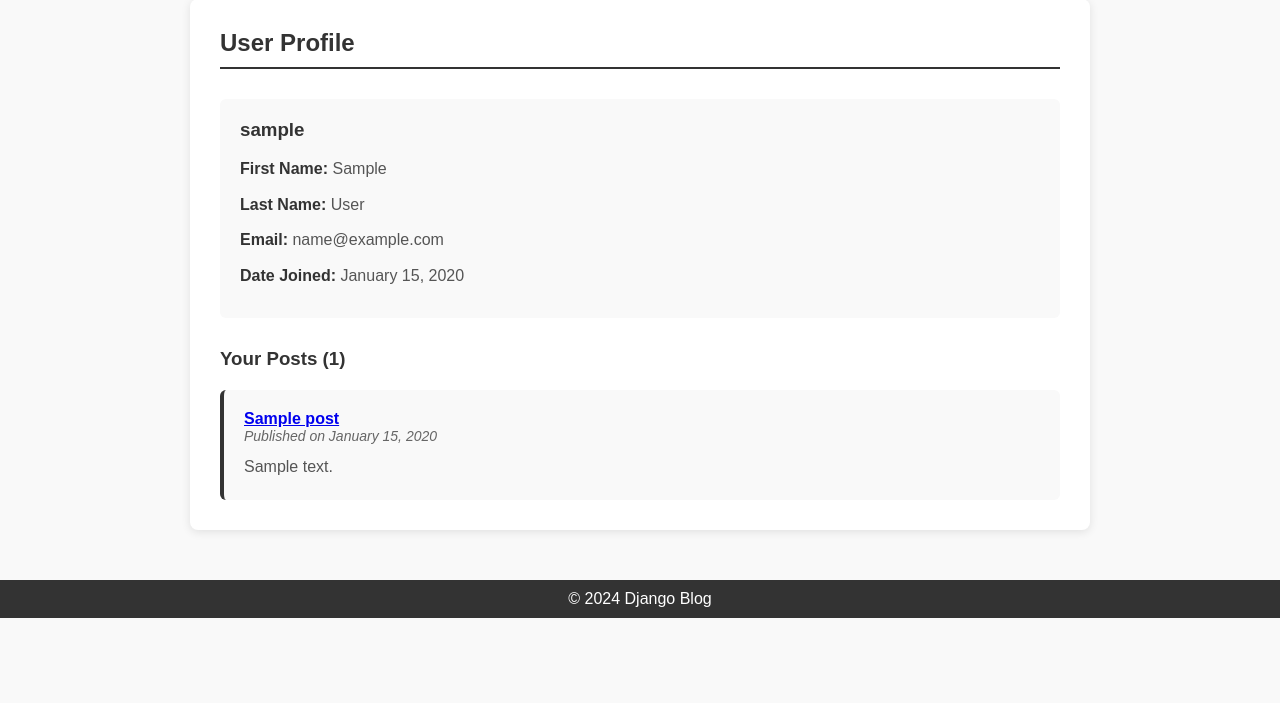
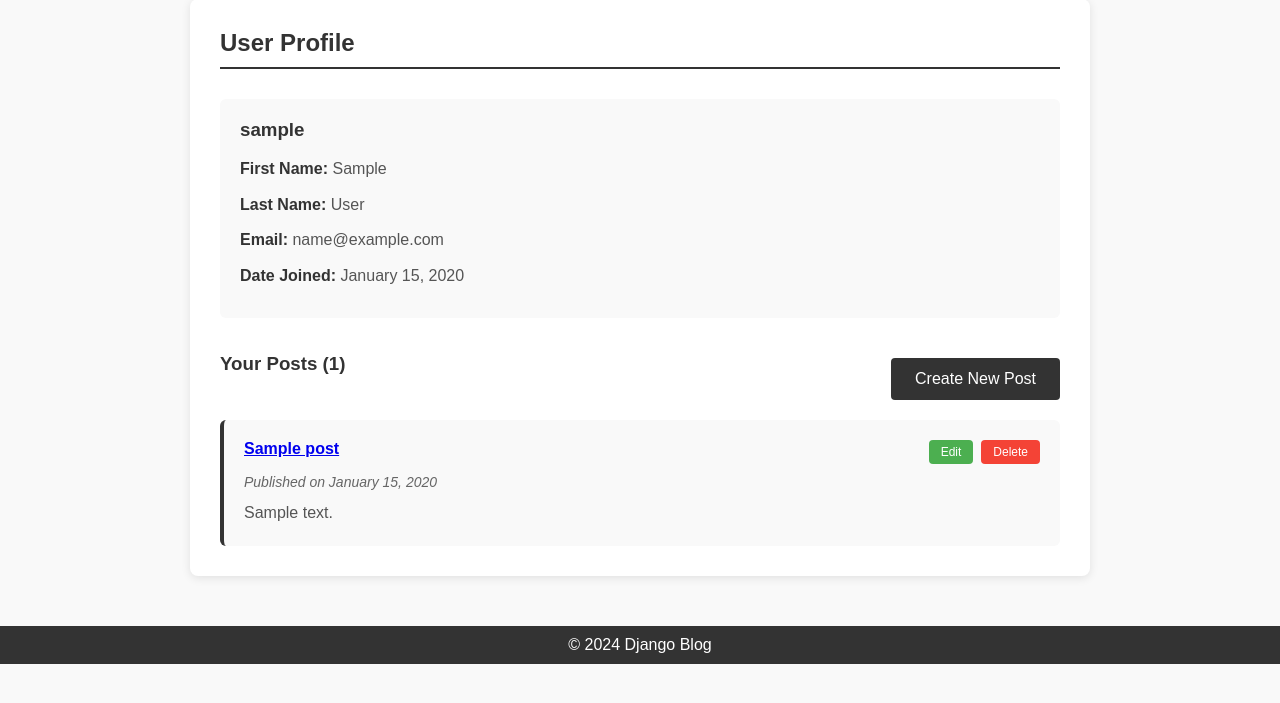
Before and after one commit to Stan1-0/Alx_DjangoLearnLab, a Django app: page /blog/profile/ in a window 1280 px wide. Shown: the part 82-785 px from the top of the page. Run offline with Django 5.2, Linux system fonts and the light colour scheme; a user stored in the database is signed in; tables that the repository leaves empty hold one stand-in row (values such as "Sample post").

Commit message:
Added CRUD functionality for blog posts, including views for listing, creating, updating, and deleting posts. Updated URL routing to reflect new views and introduced a PostForm for post creation and editing. Enhanced templates and styles for improved user experience in post management.

```diff
--- a/django_blog/blog/static/css/styles.css
+++ b/django_blog/blog/static/css/styles.css
@@ -320,3 +320,226 @@ footer {
     flex-direction: column;
     gap: 20px;
 }
+
+.user-posts-header {
+    display: flex;
+    justify-content: space-between;
+    align-items: center;
+    margin-bottom: 20px;
+}
+
+.post-item-header {
+    display: flex;
+    justify-content: space-between;
+    align-items: flex-start;
+    gap: 15px;
+    margin-bottom: 10px;
+}
+
+.post-item-actions {
+    display: flex;
+    gap: 8px;
+    flex-shrink: 0;
+}
+
+.btn-edit-small {
+    padding: 5px 12px;
+    background-color: #4CAF50;
+    color: white;
+    text-decoration: none;
+    border-radius: 4px;
+    font-size: 12px;
+    transition: background-color 0.3s;
+}
+
+.btn-edit-small:hover {
+    background-color: #45a049;
+}
+
+.btn-delete-small {
+    padding: 5px 12px;
+    background-color: #f44336;
+    color: white;
+    text-decoration: none;
+    border-radius: 4px;
+    font-size: 12px;
+    transition: background-color 0.3s;
+}
+
+.btn-delete-small:hover {
+    background-color: #da190b;
+}
+
+/* Pagination Styles */
+.pagination {
+    display: flex;
+    justify-content: center;
+    align-items: center;
+    gap: 10px;
+    margin-top: 30px;
+    padding: 20px;
+}
+
+.page-link {
+    padding: 8px 16px;
+    background-color: #333;
+    color: white;
+    text-decoration: none;
+    border-radius: 4px;
+    transition: background-color 0.3s;
+}
+
+.page-link:hover {
+    background-color: #555;
+}
+
+.page-info {
+    padding: 8px 16px;
+    color: #333;
+    font-weight: bold;
+}
+
+/* Posts Header Styles */
+.posts-header {
+    display: flex;
+    justify-content: space-between;
+    align-items: center;
+    margin-bottom: 30px;
+    border-bottom: 2px solid #333;
+    padding-bottom: 10px;
+}
+
+/* Post Detail Styles */
+.post-detail-container {
+    max-width: 900px;
+    margin: 40px auto;
+    padding: 30px;
+    background-color: white;
+    border-radius: 8px;
+    box-shadow: 0 2px 10px rgba(0, 0, 0, 0.1);
+}
+
+.post-detail-header {
+    display: flex;
+    justify-content: space-between;
+    align-items: flex-start;
+    margin-bottom: 20px;
+    gap: 20px;
+}
+
+.post-detail-header h1 {
+    color: #333;
+    flex: 1;
+    margin: 0;
+}
+
+.post-actions {
+    display: flex;
+    gap: 10px;
+}
+
+.btn-edit {
+    padding: 8px 16px;
+    background-color: #4CAF50;
+    color: white;
+    text-decoration: none;
+    border-radius: 4px;
+    font-size: 14px;
+    transition: background-color 0.3s;
+}
+
+.btn-edit:hover {
+    background-color: #45a049;
+}
+
+.btn-delete {
+    padding: 8px 16px;
+    background-color: #f44336;
+    color: white;
+    text-decoration: none;
+    border-radius: 4px;
+    font-size: 14px;
+    transition: background-color 0.3s;
+}
+
+.btn-delete:hover {
+    background-color: #da190b;
+}
+
+.post-meta-detail {
+    background-color: #f9f9f9;
+    padding: 15px;
+    border-radius: 6px;
+    margin-bottom: 25px;
+}
+
+.post-meta-detail p {
+    margin: 5px 0;
+    color: #666;
+}
+
+.post-content-detail {
+    color: #333;
+    line-height: 1.8;
+    font-size: 16px;
+    margin-bottom: 30px;
+    white-space: pre-wrap;
+}
+
+.post-navigation {
+    margin-top: 30px;
+    padding-top: 20px;
+    border-top: 1px solid #ddd;
+}
+
+/* Form Actions Styles */
+.form-actions {
+    display: flex;
+    gap: 10px;
+    margin-top: 20px;
+}
+
+.btn-cancel {
+    padding: 12px 24px;
+    background-color: #666;
+    color: white;
+    text-decoration: none;
+    border-radius: 4px;
+    font-size: 16px;
+    text-align: center;
+    transition: background-color 0.3s;
+    display: inline-block;
+}
+
+.btn-cancel:hover {
+    background-color: #555;
+}
+
+/* Delete Confirmation Styles */
+.delete-confirmation {
+    text-align: center;
+}
+
+.delete-confirmation p {
+    font-size: 18px;
+    margin-bottom: 20px;
+    color: #333;
+}
+
+.post-preview {
+    background-color: #f9f9f9;
+    padding: 20px;
+    border-radius: 6px;
+    margin: 20px 0;
+    text-align: left;
+    border-left: 4px solid #f44336;
+}
+
+.post-preview h3 {
+    color: #333;
+    margin-bottom: 10px;
+}
+
+.delete-form {
+    margin-top: 30px;
+}
--- a/django_blog/blog/templates/blog/profile.html
+++ b/django_blog/blog/templates/blog/profile.html
@@ -16,12 +16,21 @@
     </div>
 
     <div class="user-posts">
-        <h3>Your Posts ({{ user_posts.count }})</h3>
+        <div class="user-posts-header">
+            <h3>Your Posts ({{ user_posts.count }})</h3>
+            <a href="{% url 'post-create' %}" class="btn-link">Create New Post</a>
+        </div>
         {% if user_posts %}
             <div class="posts-list">
                 {% for post in user_posts %}
                     <div class="post-item">
-                        <h4><a href="#">{{ post.title }}</a></h4>
+                        <div class="post-item-header">
+                            <h4><a href="{% url 'post-detail' post.pk %}">{{ post.title }}</a></h4>
+                            <div class="post-item-actions">
+                                <a href="{% url 'post-update' post.pk %}" class="btn-edit-small">Edit</a>
+                                <a href="{% url 'post-delete' post.pk %}" class="btn-delete-small">Delete</a>
+                            </div>
+                        </div>
                         <p class="post-meta">
                             Published on {{ post.published_date|date:"F d, Y" }}
                         </p>
--- a/django_blog/blog/urls.py
+++ b/django_blog/blog/urls.py
@@ -3,7 +3,11 @@ from . import views
 
 urlpatterns = [
     path('', views.home, name='home'),
-    path('posts/', views.posts, name='posts'),
+    path('posts/', views.PostListView.as_view(), name='posts'),
+    path('post/<int:pk>/', views.PostDetailView.as_view(), name='post-detail'),
+    path('post/new/', views.PostCreateView.as_view(), name='post-create'),
+    path('post/<int:pk>/edit/', views.PostUpdateView.as_view(), name='post-update'),
+    path('post/<int:pk>/delete/', views.PostDeleteView.as_view(), name='post-delete'),
     path('register/', views.register, name='register'),
     path('login/', views.login_view, name='login'),
     path('logout/', views.logout_view, name='logout'),
--- a/django_blog/blog/views.py
+++ b/django_blog/blog/views.py
@@ -1,8 +1,11 @@
-from django.shortcuts import render, redirect
+from django.shortcuts import render, redirect, get_object_or_404
 from django.contrib import messages
 from django.contrib.auth import authenticate, login, logout
 from django.contrib.auth.forms import AuthenticationForm
-from .forms import RegistrationForm
+from django.contrib.auth.mixins import LoginRequiredMixin, UserPassesTestMixin
+from django.views.generic import ListView, DetailView, CreateView, UpdateView, DeleteView
+from django.urls import reverse_lazy
+from .forms import RegistrationForm, PostForm
 from .models import Post
 
 # Create your views here.
@@ -59,10 +62,102 @@ def logout_view(request):
 def home(request):
     return render(request, "blog/home.html")
 
-def posts(request):
-    posts_list = Post.objects.all().order_by('-published_date')
-    context = {'posts': posts_list}
-    return render(request, "blog/posts.html", context)
+class PostListView(ListView):
+    """
+    List view for displaying all blog posts.
+    Accessible to all users (authenticated and unauthenticated).
+    """
+    model = Post
+    template_name = 'blog/posts.html'
+    context_object_name = 'posts'
+    ordering = ['-published_date']
+    paginate_by = 10
+
+    def get_queryset(self):
+        """Return all published posts ordered by date."""
+        return Post.objects.all().order_by('-published_date')
+
+
+class PostDetailView(DetailView):
+    """
+    Detail view for displaying a single blog post.
+    Accessible to all users (authenticated and unauthenticated).
+    """
+    model = Post
+    template_name = 'blog/post_detail.html'
+    context_object_name = 'post'
+
+
+class PostCreateView(LoginRequiredMixin, CreateView):
+    """
+    Create view for creating new blog posts.
+    Requires authentication - only logged-in users can create posts.
+    """
+    model = Post
+    form_class = PostForm
+    template_name = 'blog/post_form.html'
+    success_url = reverse_lazy('posts')
+    login_url = '/blog/login/'
+
+    def form_valid(self, form):
+        """Set the author to the current user before saving."""
+        form.instance.author = self.request.user
+        messages.success(self.request, 'Post created successfully!')
+        return super().form_valid(form)
+
+
+class PostUpdateView(LoginRequiredMixin, UserPassesTestMixin, UpdateView):
+    """
+    Update view for editing existing blog posts.
+    Requires authentication AND only the post author can edit.
+    """
+    model = Post
+    form_class = PostForm
+    template_name = 'blog/post_form.html'
+    success_url = reverse_lazy('posts')
+    login_url = '/blog/login/'
+
+    def form_valid(self, form):
+        """Show success message after updating."""
+        messages.success(self.request, 'Post updated successfully!')
+        return super().form_valid(form)
+
+    def test_func(self):
+        """Check if the current user is the author of the post."""
+        post = self.get_object()
+        return self.request.user == post.author
+
+    def handle_no_permission(self):
+        """Handle unauthorized access attempts."""
+        messages.error(self.request, 'You do not have permission to edit this post.')
+        return redirect('post-detail', pk=self.get_object().pk)
+
+
+class PostDeleteView(LoginRequiredMixin, UserPassesTestMixin, DeleteView):
+    """
+    Delete view for removing blog posts.
+    Requires authentication AND only the post author can delete.
+    """
+    model = Post
+    template_name = 'blog/post_confirm_delete.html'
+    success_url = reverse_lazy('posts')
+    context_object_name = 'post'
+    login_url = '/blog/login/'
+
+    def test_func(self):
+        """Check if the current user is the author of the post."""
+        post = self.get_object()
+        return self.request.user == post.author
+
+    def handle_no_permission(self):
+        """Handle unauthorized access attempts."""
+        messages.error(self.request, 'You do not have permission to delete this post.')
+        return redirect('post-detail', pk=self.get_object().pk)
+
+    def delete(self, request, *args, **kwargs):
+        """Show success message after deletion."""
+        messages.success(self.request, 'Post deleted successfully!')
+        return super().delete(request, *args, **kwargs)
 
 def profile(request):
     if not request.user.is_authenticated:
```
Also changed, not shown: django_blog/blog/forms.py (+11 -0 lines), django_blog/blog/templates/blog/post_confirm_delete.html (added, +29 -0 lines), django_blog/blog/templates/blog/post_detail.html (added, +31 -0 lines), django_blog/blog/templates/blog/post_form.html (added, +43 -0 lines), django_blog/blog/templates/blog/posts.html (+25 -2 lines).
